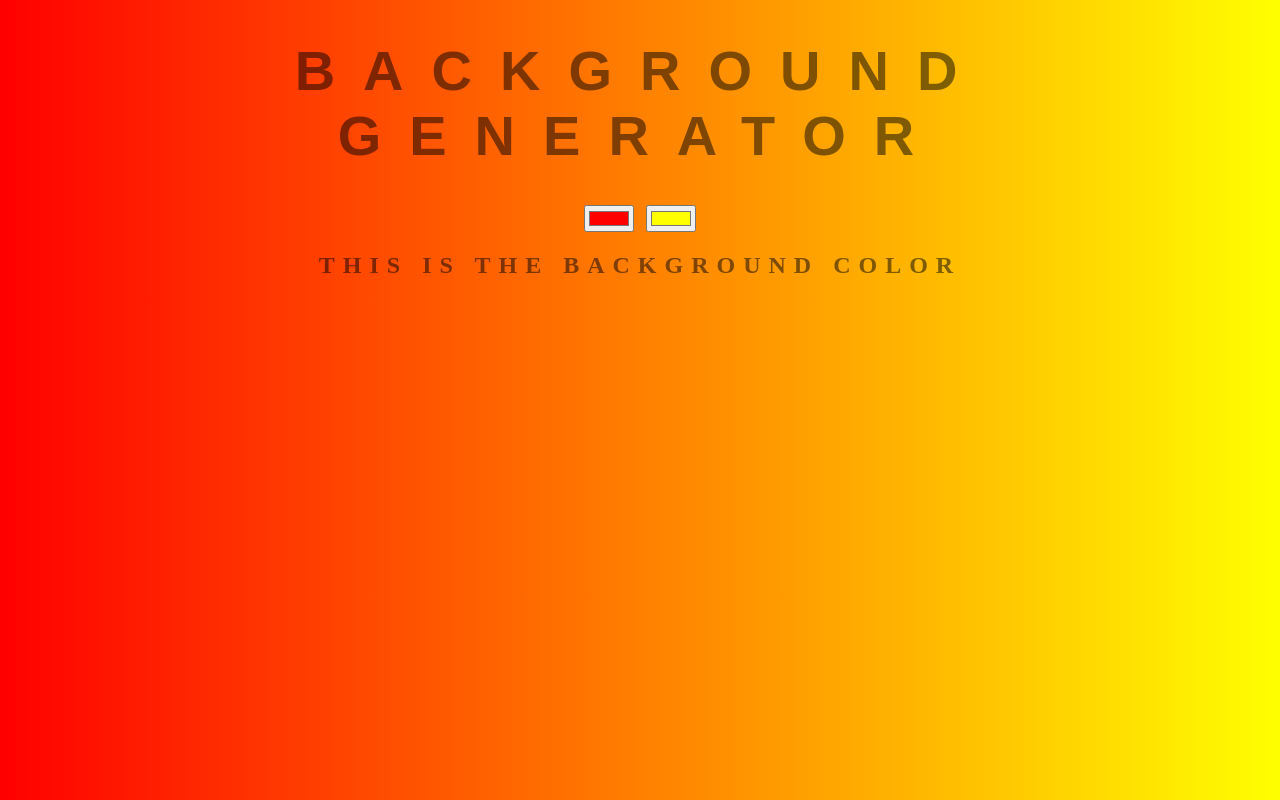
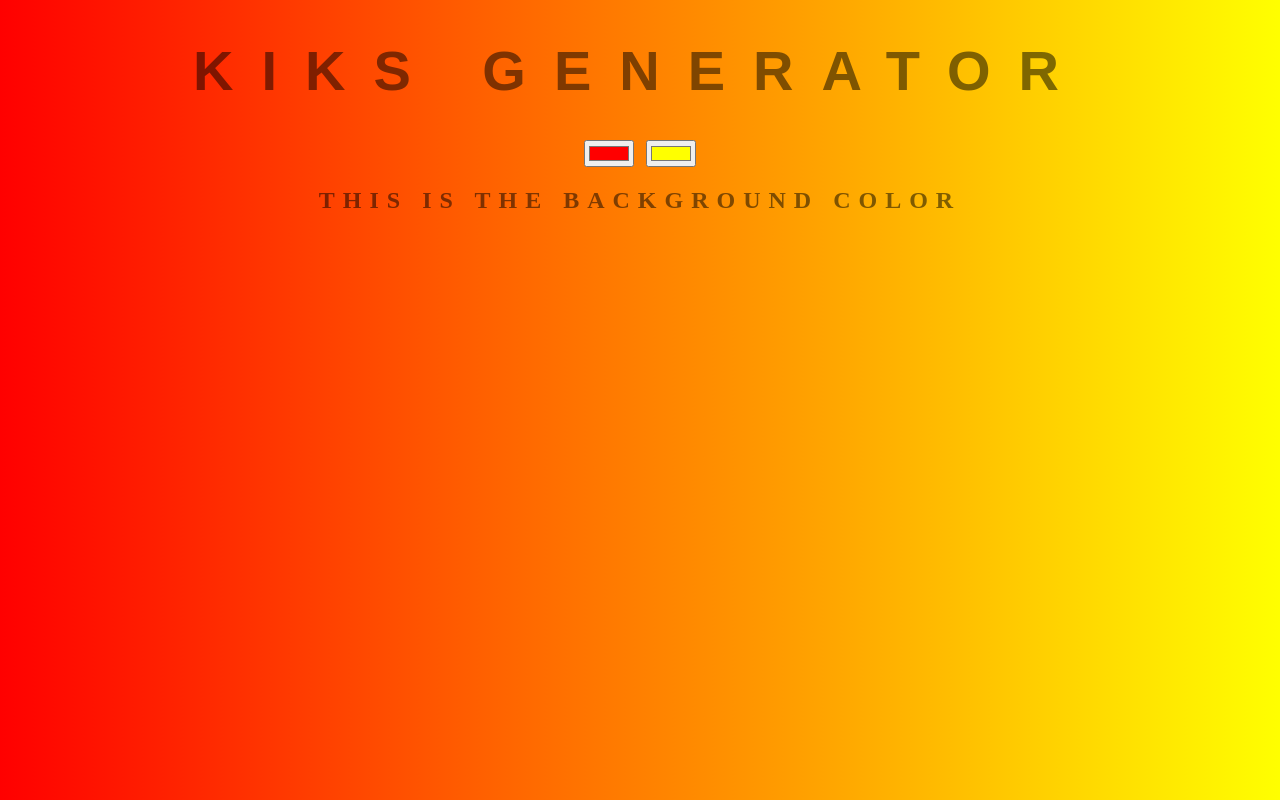
Before and after one commit to bbachraou/background-generator, a plain HTML site: page index.html in a window 1280 px wide. Drawn offline with Linux system fonts and the light colour scheme.

Commit message:
reverting to old title

```diff
--- a/index.html
+++ b/index.html
@@ -5,7 +5,7 @@
 	<link rel="stylesheet" type="text/css" href="style.css">
 </head>
 <body id="gradient">
-	<h1>Background Generator</h1>
+	<h1>Kiks Generator</h1>
 	<input class="color1" type="color" name="color1" value="#ff0000">
 	<input class="color2" type="color" name="color2" value="#ffff00">
 	<h2>This is the background color</h2>
```
